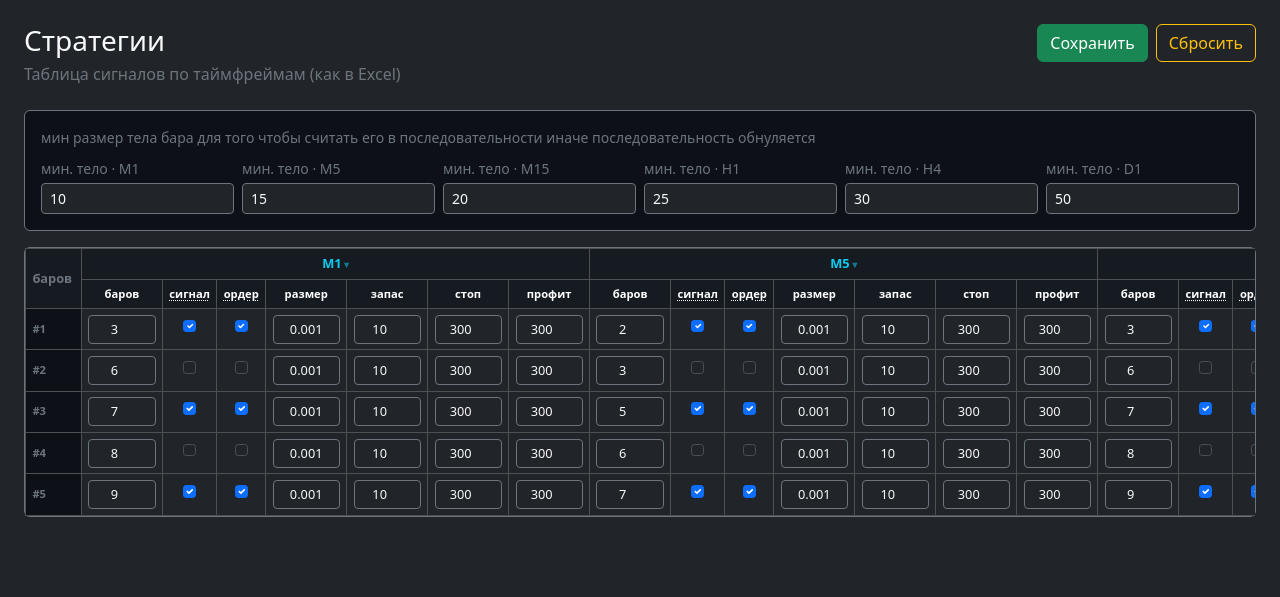
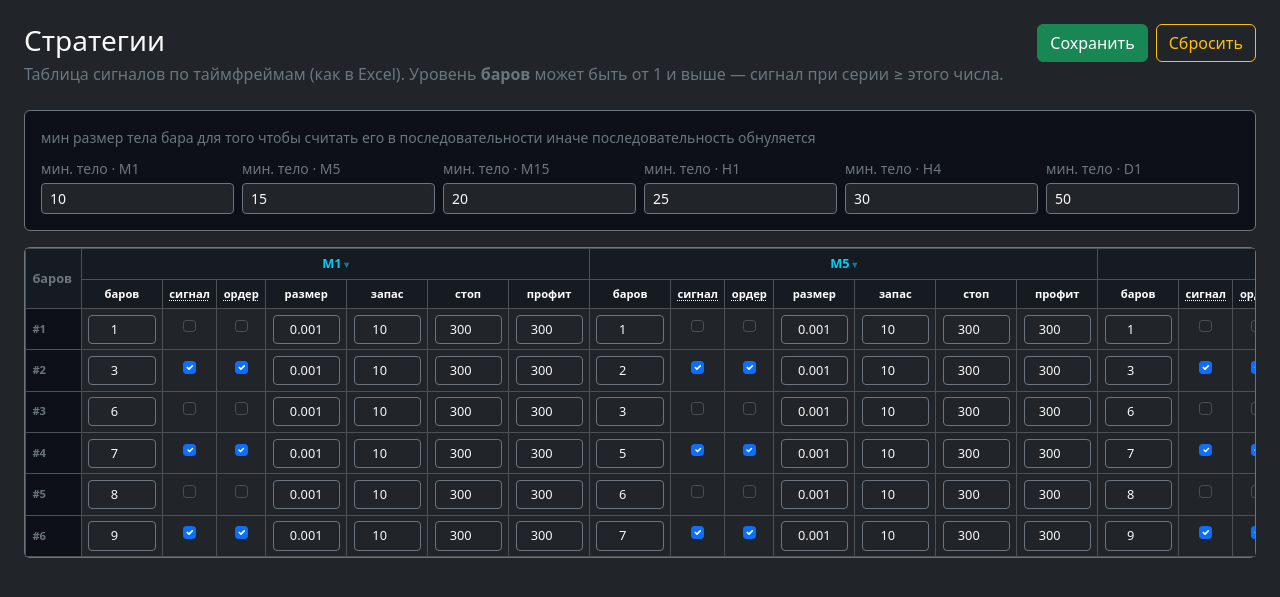
Before and after one commit to alexevil1979/tradesignals, a PHP site: page /admin/strategies.php in a window 1280 px wide. Shown: the part 57-654 px from the top of the page. Run offline with PHP 8.4, Linux system fonts and the light colour scheme; the visitor is signed in with stand-in values (Sample User, id 1); data comes from the database, SQL or seed files in the repository.

Commit message:
Allow one-bar signal levels in the strategy grid
Treat bars=1 like any other threshold so a single closed candle can trigger Telegram when that row is enabled.

Co-authored-by: Cursor <cursoragent@cursor.com>

```diff
--- a/public/admin/strategies.php
+++ b/public/admin/strategies.php
@@ -80,7 +80,7 @@ $minBodyNote = htmlspecialchars(SignalGridConfig::MIN_BODY_NOTE, ENT_QUOTES, 'UT
     <div class="d-flex flex-wrap justify-content-between align-items-start gap-3 mb-4">
         <div>
             <h1 class="h3 mb-1">Стратегии</h1>
-            <p class="text-secondary mb-0">Таблица сигналов по таймфреймам (как в Excel)</p>
+            <p class="text-secondary mb-0">Таблица сигналов по таймфреймам (как в Excel). Уровень <strong>баров</strong> может быть от 1 и выше — сигнал при серии ≥ этого числа.</p>
         </div>
         <div class="d-flex gap-2">
             <button type="submit" form="signal-grid-form" name="action" value="save" class="btn btn-success">Сохранить</button>
--- a/src/Strategy/SignalGridConfig.php
+++ b/src/Strategy/SignalGridConfig.php
@@ -31,7 +31,7 @@ final class SignalGridConfig
     public static function defaults(): array
     {
         $on = static fn (int $bars): array => [
-            'bars' => $bars,
+            'bars' => max(1, $bars),
             'signal' => true,
             'order' => true,
             'size' => '0.001',
@@ -40,7 +40,7 @@ final class SignalGridConfig
             'profit' => 300,
         ];
         $off = static fn (int $bars): array => [
-            'bars' => $bars,
+            'bars' => max(1, $bars),
             'signal' => false,
             'order' => false,
             'size' => '0.001',
@@ -59,12 +59,13 @@ final class SignalGridConfig
                 'D1' => 50,
             ],
             'timeframes' => [
-                'M1' => [$on(3), $off(6), $on(7), $off(8), $on(9)],
-                'M5' => [$on(2), $off(3), $on(5), $off(6), $on(7)],
-                'M15' => [$on(3), $off(6), $on(7), $off(8), $on(9)],
-                'H1' => [$on(2), $off(3), $on(5), $off(6), $on(7)],
-                'H4' => [$on(3), $off(6), $on(7), $off(8), $on(9)],
-                'D1' => [$on(2), $off(3), $on(5), $off(6), $on(7)],
+                // Уровень 1 бара тоже допустим (одна закрытая свеча с учётом min_body).
+                'M1' => [$off(1), $on(3), $off(6), $on(7), $off(8), $on(9)],
+                'M5' => [$off(1), $on(2), $off(3), $on(5), $off(6), $on(7)],
+                'M15' => [$off(1), $on(3), $off(6), $on(7), $off(8), $on(9)],
+                'H1' => [$off(1), $on(2), $off(3), $on(5), $off(6), $on(7)],
+                'H4' => [$off(1), $on(3), $off(6), $on(7), $off(8), $on(9)],
+                'D1' => [$off(1), $on(2), $off(3), $on(5), $off(6), $on(7)],
             ],
         ];
     }
--- a/src/Strategy/SignalGridProcessor.php
+++ b/src/Strategy/SignalGridProcessor.php
@@ -105,12 +105,12 @@ final class SignalGridProcessor
             return 0;
         }
 
-        // Любой включённый уровень bars: серия должна быть >= bars.
-        // Берём максимальный подходящий уровень (напр. серия 5 при уровнях 3 и 6 → сигнал на 3).
+        // Любой включённый уровень bars (включая 1): серия должна быть >= bars.
+        // Берём максимальный подходящий уровень (напр. серия 5 при уровнях 1 и 3 → сигнал на 3).
         $candidates = [];
         foreach ($enabledRows as $row) {
             $levelBars = (int) ($row['bars'] ?? 0);
-            if ($levelBars > 0 && $count >= $levelBars) {
+            if ($levelBars >= 1 && $count >= $levelBars) {
                 $candidates[] = $row;
             }
         }
```
Also changed, not shown: 1 other file.
